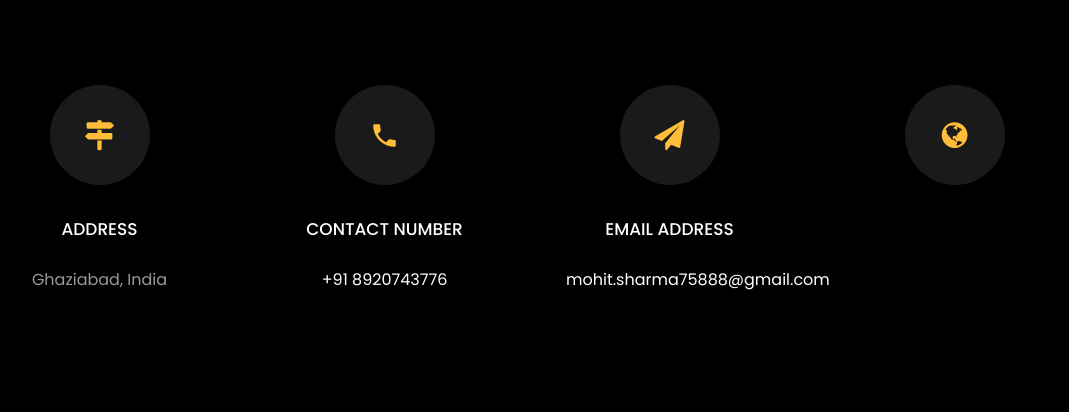
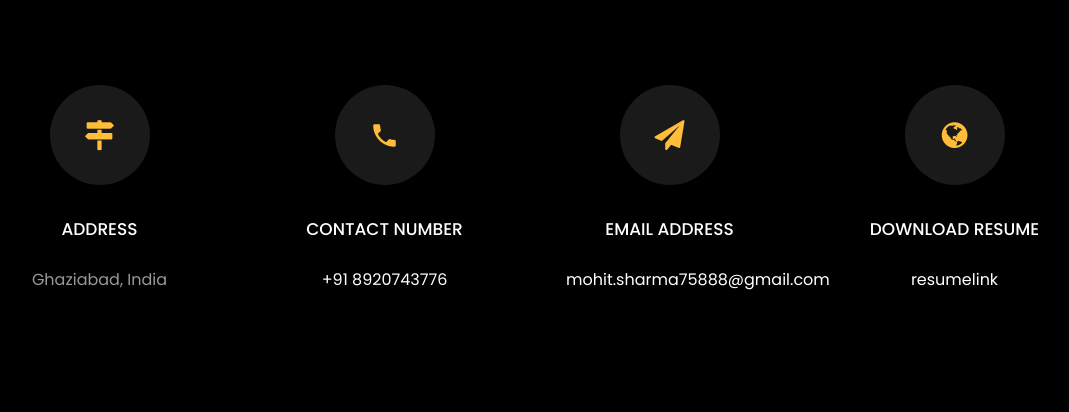
Before and after one commit to mohitsharma75/mohitsharma75.github.io, a plain HTML site: page index.html in a window 1280 px wide. Shown: the part 4282-4694 px from the top of the page, without its empty margins (113-1182 px from the left). Drawn offline with Linux system fonts and the light colour scheme; files whose address does not match are found by name.

Commit message:
Update index.html

```diff
--- a/index.html
+++ b/index.html
@@ -578,8 +578,8 @@
           		<div class="icon d-flex align-items-center justify-content-center">
           			<span class="icon-globe"></span>
           		</div>
-          		<!-- <h3 class="mb-4">Download Resume</h3>
-	            <p><a href="#">resumelink</a></p> -->
+          		<h3 class="mb-4">Download Resume</h3>
+	            <p><a href="#">resumelink</a></p>
 	          </div>
           </div>
 
```
